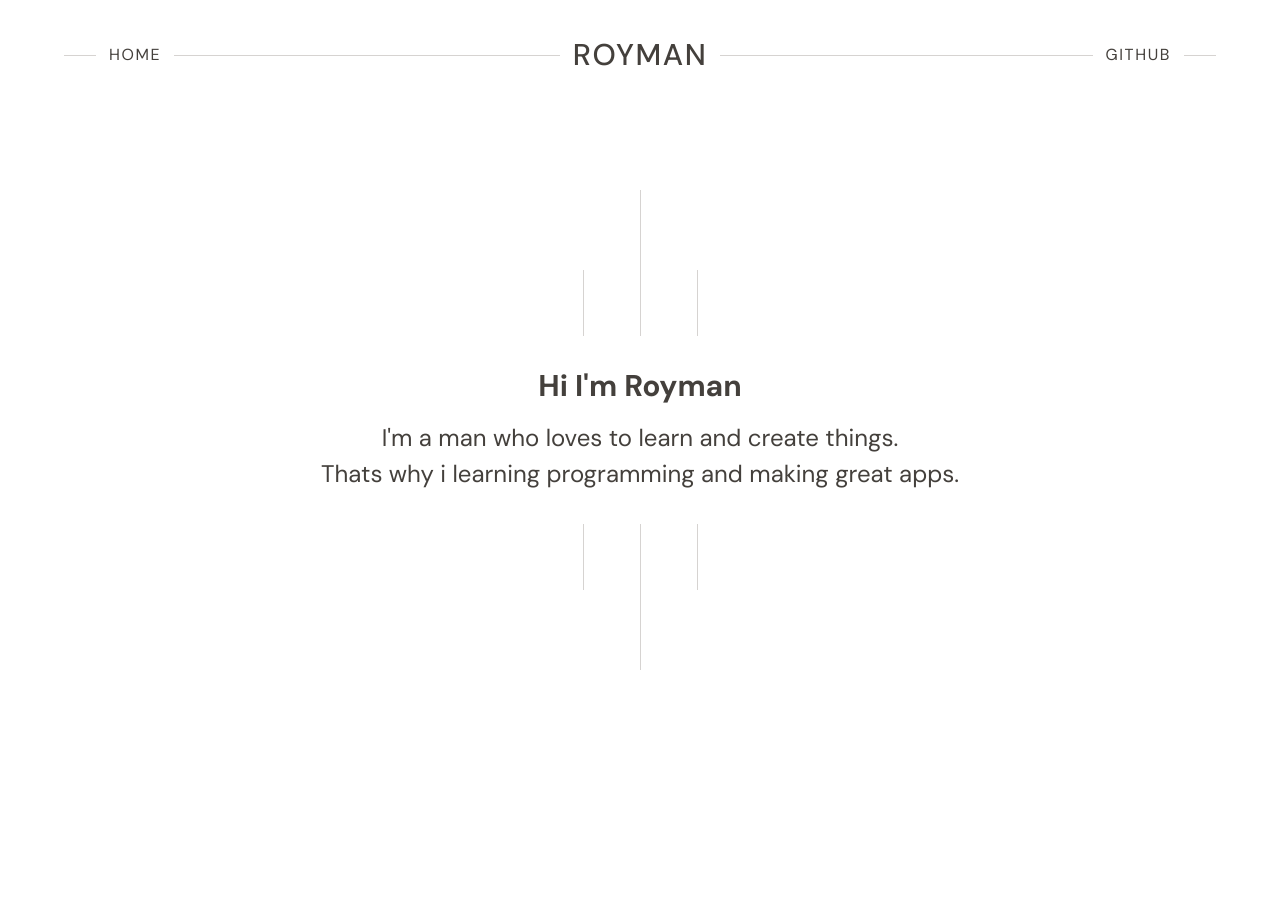
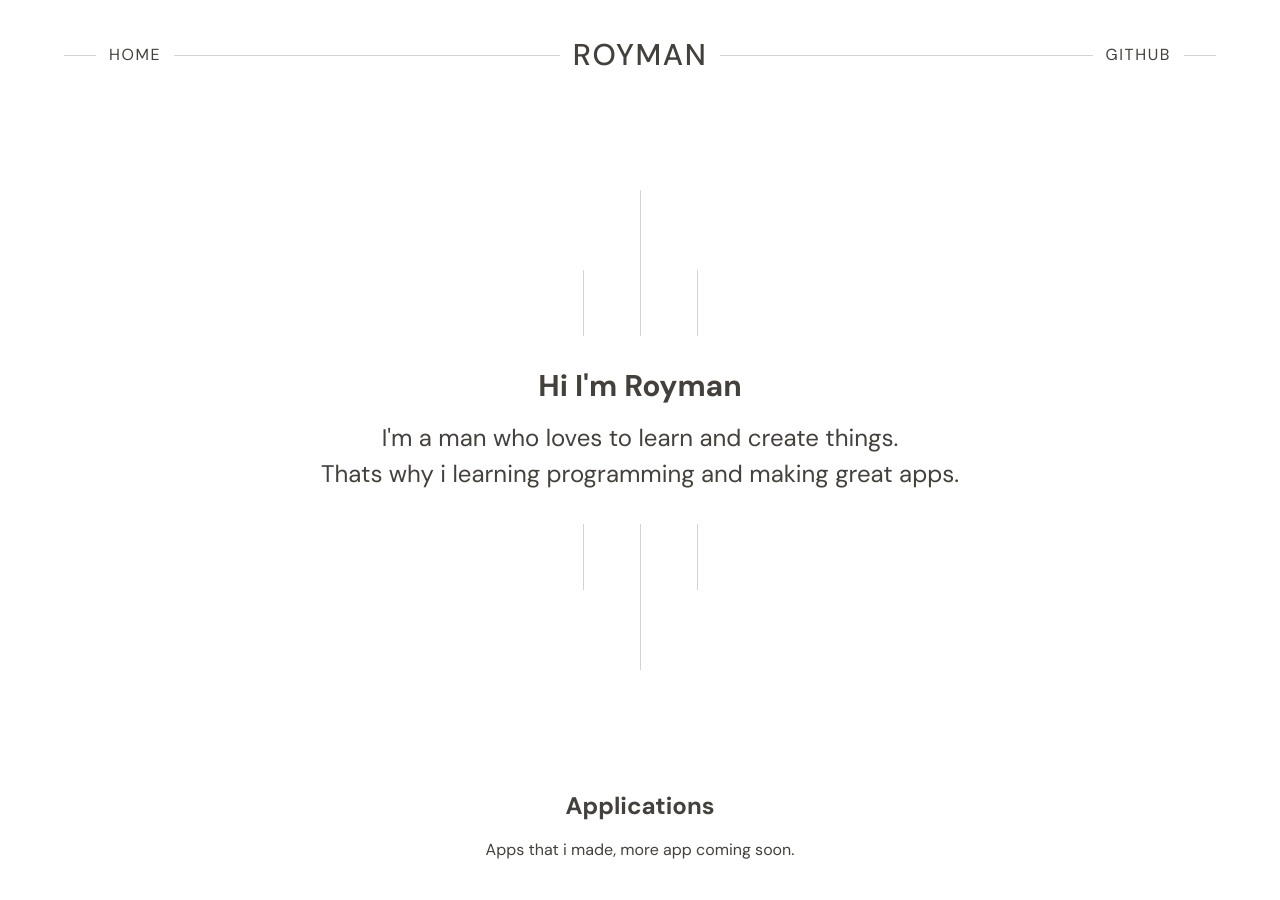
Before and after one commit to roymandev/royman.dev, a Next.js app: page / in a window 1280 px wide. Shown: the top 900 px of the page. Before the commit the page ends 800 px from the top, so only its background shows below. Built offline with nearby package versions, Linux system fonts and the light colour scheme.

Commit message:
feat: home page add applications section

```diff
--- a/src/pages/index.tsx
+++ b/src/pages/index.tsx
@@ -1,4 +1,6 @@
+import AppList from '@/components/AppList';
 import Header from '@/components/Header';
+import { myApps } from '@/data/myApps';
 import type { NextPage } from 'next';
 import Head from 'next/head';
 
@@ -11,7 +13,7 @@ const Home: NextPage = () => {
 
       <Header />
 
-      <main className="mx-auto max-w-6xl">
+      <main className="mx-auto flex max-w-6xl flex-col gap-10">
         <section className="relative grid h-[80vh] place-content-center text-center text-xl leading-relaxed md:text-2xl">
           <div className="absolute inset-0 flex items-center justify-center gap-14">
             <span className="h-[40vh] w-px bg-stone-300"></span>
@@ -24,6 +26,12 @@ const Home: NextPage = () => {
             <p>Thats why i learning programming and making great apps.</p>
           </div>
         </section>
+
+        <section className="text-center">
+          <h2 className="mb-4 text-2xl font-bold">Applications</h2>
+          <p className="mb-10">Apps that i made, more app coming soon.</p>
+          <AppList appList={myApps} />
+        </section>
       </main>
     </>
   );
```
